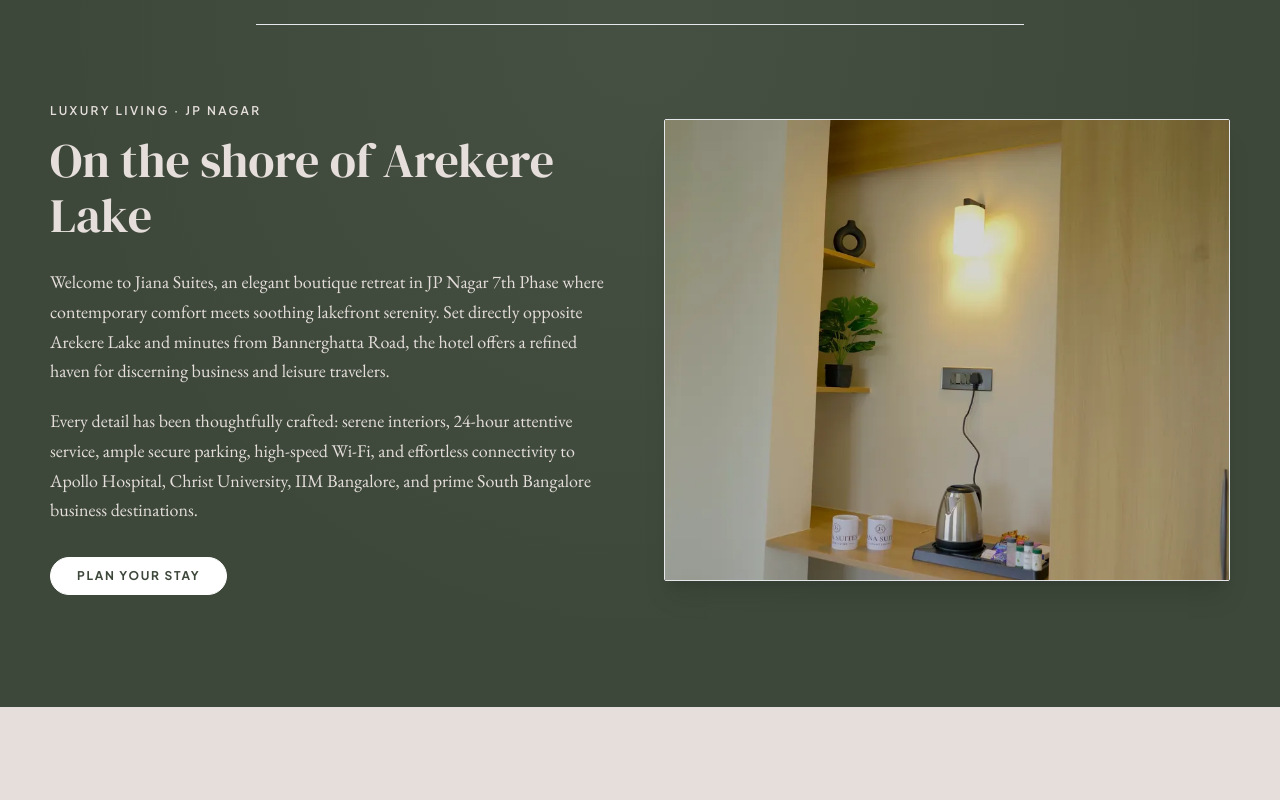
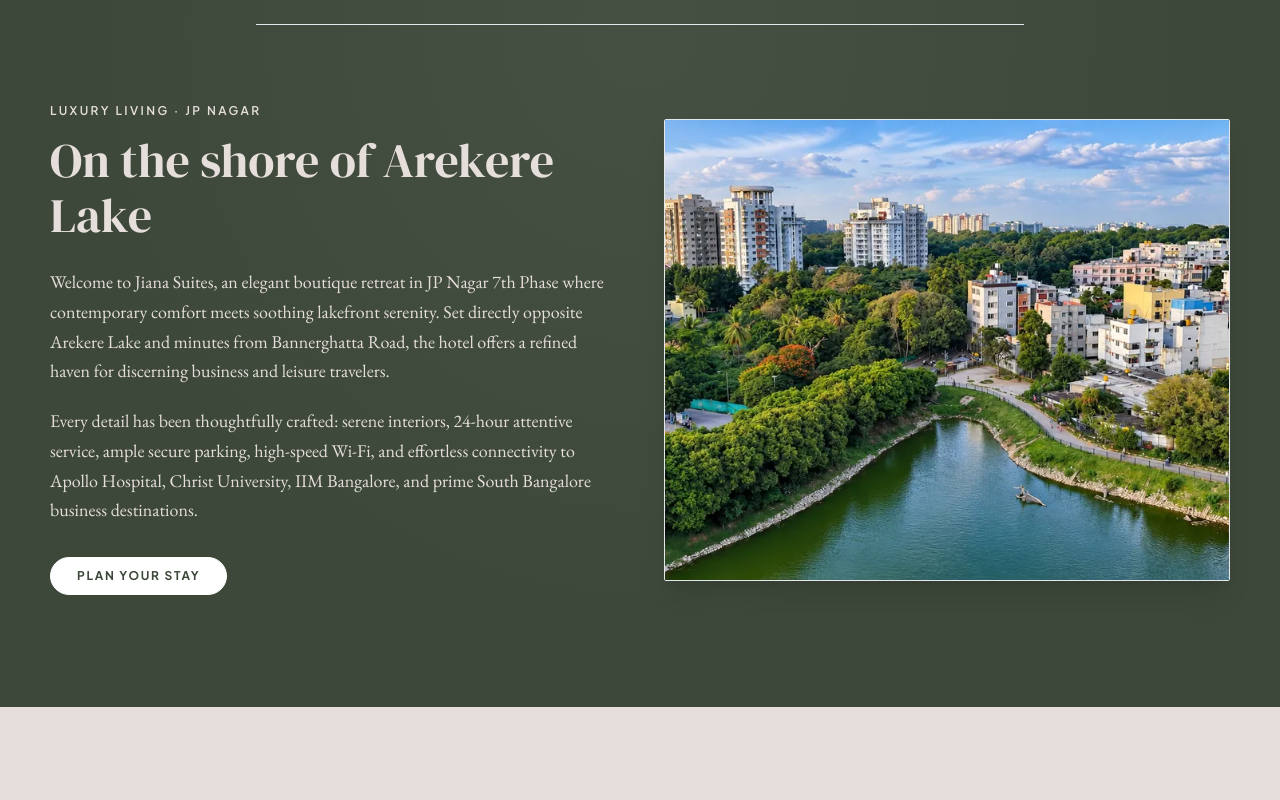
Before and after one commit to jianasuites/jianasuites, a Next.js app: page / in a window 1280 px wide. Shown: the part 1080-1880 px from the top of the page. Built offline with nearby package versions, Linux system fonts and the light colour scheme; a web font is replaced by a local one.

Commit message:
add project files

```diff
--- a/components/sections/Footer.tsx
+++ b/components/sections/Footer.tsx
@@ -10,9 +10,9 @@
       <div className="section-shell">
         {/* Giant Watermark with light muted gray tone #c7c2ba referencing unified --color-watermark */}
         <div
-          className="select-none text-center font-watermark font-bold text-[14vw] md:text-[17vw] uppercase leading-none pointer-events-none pb-4 sm:pb-8 md:pb-12 text-watermark/70"
+          className="select-none text-center font-watermark font-bold text-[8vw] sm:text-[9vw] md:text-[10vw] uppercase leading-none pointer-events-none pb-4 sm:pb-8 md:pb-12 text-watermark/70 whitespace-nowrap"
         >
-          JIANA
+          JIANA SUITES
         </div>
 
         {/* Three Columns with clear breathing room below the watermark */}
--- a/components/sections/GallerySlider.tsx
+++ b/components/sections/GallerySlider.tsx
@@ -19,7 +19,7 @@
   {
     title: "Boutique Reception & Lobby",
     subtitle: "Warm marble finishes, ambient pendant lighting, and 24/7 concierge",
-    src: "/images/file_000000009cec820eb2998da769287dbb_result.webp",
+    src: "/images/_DSC3818_result.webp",
     alt: "Jiana Suites reception desk with amber pendant lights and marble wall",
   },
   {
--- a/components/sections/Intro.tsx
+++ b/components/sections/Intro.tsx
@@ -50,7 +50,7 @@
           <div className="relative">
             <div className="overflow-hidden rounded-sm shadow-xl border border-offwhite/15">
               <img
-                src="_DSC3876_result.webp"
+                src="file_000000000a008211a952181c9ea83005_result.webp"
                 alt="Jiana Suites luxury hotel grounds and lakefront"
                 className="h-[380px] sm:h-[460px] w-full object-cover transition duration-700 hover:scale-105"
               />
```
